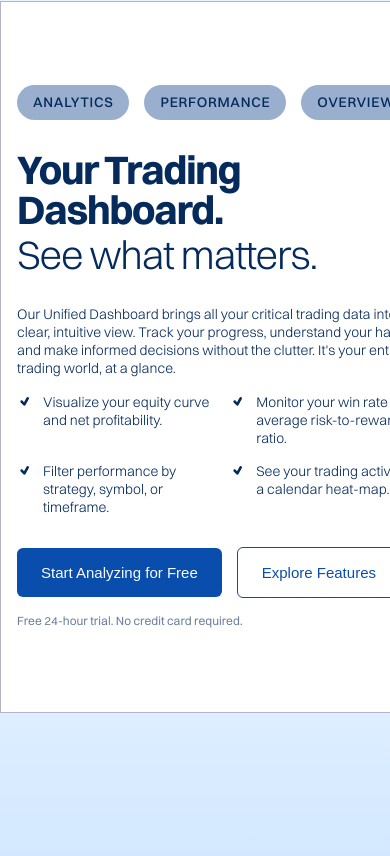
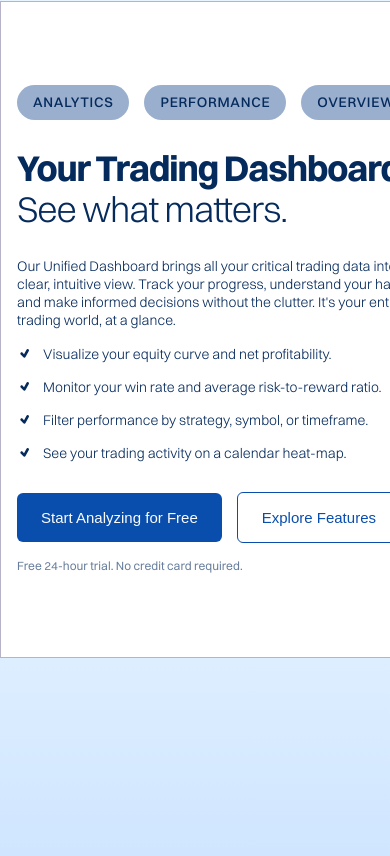
Before and after one commit to ayushcodes0/Tj-Frontend, a React (Vite) app: page / in a window 390 px wide. Shown: the part 1288-2144 px from the top of the page. Built offline with nearby package versions, Linux system fonts and the light colour scheme.

Commit message:
trying to solve the 445.8 px info section issue

```diff
--- a/src/components/Footer/Footer.module.css
+++ b/src/components/Footer/Footer.module.css
@@ -74,12 +74,6 @@
     }
 }
 
-@media(max-width: 480px){
-    .footerContent{
-        grid-template-columns: 1fr;
-    }
-}
-
 
 .footerLogo{
     display: flex;
--- a/src/components/InfoContainer/InfoContainer.module.css
+++ b/src/components/InfoContainer/InfoContainer.module.css
@@ -8,7 +8,10 @@
     align-items: start;
     justify-content: center;
     gap: 30px;
+    box-sizing: border-box; /* --- THE PRIMARY FIX --- */
 }
+
+
 
 .infoTopTag{
     font-size: 14px;
@@ -21,11 +24,15 @@
     color: var(--primary-dark-text);
 }
 
+
+
 .tagContainer{
     display: flex;
     align-items: center;
     gap: 15px;
 }
+
+
 
 .infoTopHeading{
     display: flex;
@@ -33,14 +40,19 @@
     gap: 5px;
 }
 
+
 .heading{
     font-size: 63px;
     font-weight: 700;
     letter-spacing: -.03em;
     line-height: 1;
     color: var(--primary-dark-text);
-    width: 500px;
+    width: 100%;
+    max-width: 500px;
+    overflow-wrap: break-word;
 }
+
+
 
 .subHeading{
     font-size: 63px;
@@ -48,7 +60,10 @@
     letter-spacing: -.03em;
     line-height: 1;
     color: var(--primary-dark-text);
+    overflow-wrap: break-word; /* --- ADDED FOR SAFETY --- */
 }
+
+
 
 .infoTexts{
     display: flex;
@@ -56,11 +71,15 @@
     gap: 15px;
 }
 
+
+
 .infoButtons{
     display: flex;
     flex-direction: column;
     gap: 15px;
 }
+
+
 
 .infoPara{
     color: var(--primary-dark-text);
@@ -69,17 +88,23 @@
     font-weight: 300;
 }
 
+
 .infoPoints{
     display: grid;
     grid-template-columns: 1fr 1fr;
     gap: 15px;
+    width: 100%;
 }
+
+
 
 .points{
     display: flex;
     align-items: start;
     gap: 10px;
 }
+
+
 
 .pointIcon{
     display: flex;
@@ -89,6 +114,8 @@
     color: var(--primary-dark-text);
 }
 
+
+
 .pointsText{
     color: var(--primary-dark-text);
     font-size: 16px;
@@ -96,11 +123,15 @@
     font-weight: 300;
 }
 
+
 .buttons{
     display: flex;
     align-items: center;
     gap: 15px;
+    flex-wrap: wrap;
 }
+
+
 
 .buttonSmallText{
     font-size: 12px;
@@ -108,18 +139,22 @@
     color: var(--primary-dark-text);
 }
 
+
+
 @media (max-width: 1353px){
     .heading{
-        width: 400px;
+        max-width: 400px;
     }
     .heading, .subHeading{
         font-size: 50px;
     }
 }
 
+
+
 @media (max-width: 998px){
     .heading{
-        width: 300px;
+        max-width: 300px;
     }
     .heading, .subHeading{
         font-size: 40px;
@@ -135,8 +170,25 @@
     }
 }
 
+
+
 @media (max-width: 608px){
     .informationContainer{
         padding: 5.2rem 16px;
     }
+
+    .infoPoints{
+        grid-template-columns: 1fr;
+    }
+
+
+    .heading{
+        max-width: 100%;
+        font-size: 36px;
+    }
+
+
+    .subHeading{
+        font-size: 36px;
+    }
 }
--- a/src/pages/LandingPage/LandingPage.module.css
+++ b/src/pages/LandingPage/LandingPage.module.css
@@ -461,6 +461,12 @@
     color: var(--primary-white);
 }
 
+@media (max-width: 608px){
+    .footerContainer{
+        padding: 0 20px;
+    }
+}
+
 
 .stickyHeader {
   position: sticky;
```
